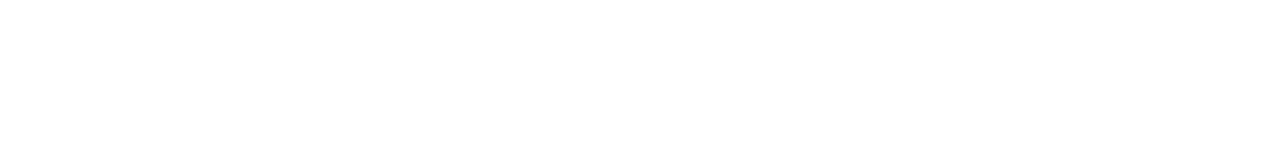
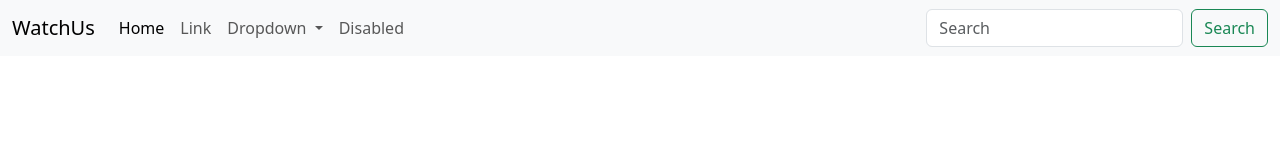
Before and after one commit to rizasakhi/software-engineering-aol, a plain HTML site: page index.html in a window 1280 px wide. Drawn offline with nearby package versions, Linux system fonts and the light colour scheme.

Commit message:
mengedit file index.html

```diff
--- a/index.html
+++ b/index.html
@@ -3,9 +3,47 @@
 <head>
     <meta charset="UTF-8">
     <meta name="viewport" content="width=device-width, initial-scale=1.0">
+    <link href="https://cdn.jsdelivr.net/npm/bootstrap@5.3.3/dist/css/bootstrap.min.css" rel="stylesheet" integrity="sha384-QWTKZyjpPEjISv5WaRU9OFeRpok6YctnYmDr5pNlyT2bRjXh0JMhjY6hW+ALEwIH" crossorigin="anonymous">
     <title>Home</title>
 </head>
 <body>
+    <nav class="navbar navbar-expand-lg bg-body-tertiary">
+        <div class="container-fluid">
+          <a class="navbar-brand" href="#">WatchUs</a>
+          <button class="navbar-toggler" type="button" data-bs-toggle="collapse" data-bs-target="#navbarSupportedContent" aria-controls="navbarSupportedContent" aria-expanded="false" aria-label="Toggle navigation">
+            <span class="navbar-toggler-icon"></span>
+          </button>
+          <div class="collapse navbar-collapse" id="navbarSupportedContent">
+            <ul class="navbar-nav me-auto mb-2 mb-lg-0">
+              <li class="nav-item">
+                <a class="nav-link active" aria-current="page" href="#">Home</a>
+              </li>
+              <li class="nav-item">
+                <a class="nav-link" href="#">Link</a>
+              </li>
+              <li class="nav-item dropdown">
+                <a class="nav-link dropdown-toggle" href="#" role="button" data-bs-toggle="dropdown" aria-expanded="false">
+                  Dropdown
+                </a>
+                <ul class="dropdown-menu">
+                  <li><a class="dropdown-item" href="#">Action</a></li>
+                  <li><a class="dropdown-item" href="#">Another action</a></li>
+                  <li><hr class="dropdown-divider"></li>
+                  <li><a class="dropdown-item" href="#">Something else here</a></li>
+                </ul>
+              </li>
+              <li class="nav-item">
+                <a class="nav-link " aria-disabled="false">Disabled</a>
+              </li>
+            </ul>
+            <form class="d-flex" role="search">
+              <input class="form-control me-2" type="search" placeholder="Search" aria-label="Search">
+              <button class="btn btn-outline-success" type="submit">Search</button>
+            </form>
+          </div>
+        </div>
+      </nav>
 
+<script src="https://cdn.jsdelivr.net/npm/bootstrap@5.3.3/dist/js/bootstrap.bundle.min.js" integrity="sha384-YvpcrYf0tY3lHB60NNkmXc5s9fDVZLESaAA55NDzOxhy9GkcIdslK1eN7N6jIeHz" crossorigin="anonymous"></script>
 </body>
 </html>
```
